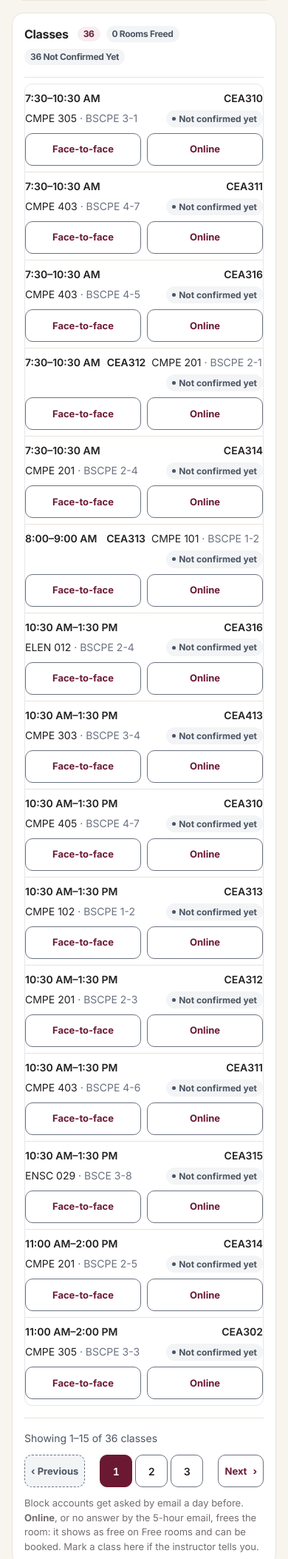
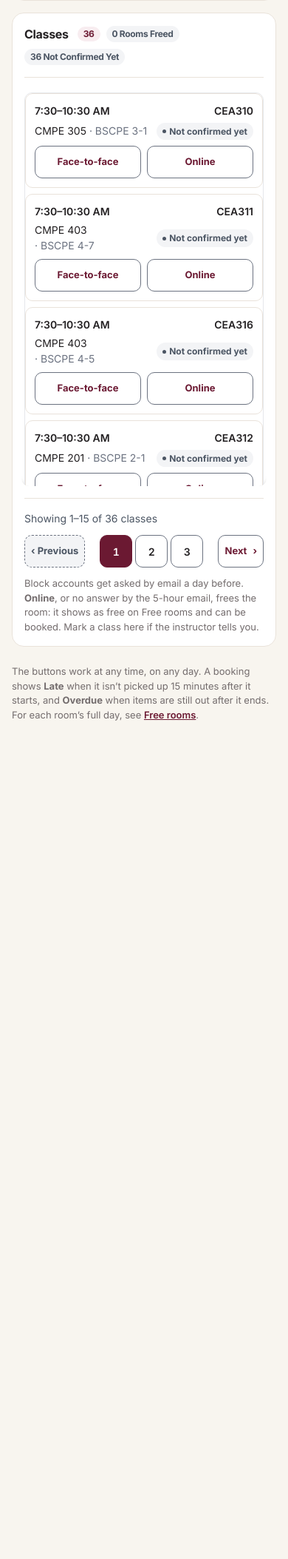
Before and after one commit to Andrie-Martin/ReserveBot, a Laravel app: page /today in a window 390 px wide. Shown: the part 693-2800 px from the top of the page at 74% size. After the commit the page ends 1667 px from the top, so only its background shows below. Run offline with Laravel 12, Linux system fonts and the light colour scheme; a user stored in the database is signed in; data comes from the database, SQL or seed files in the repository; data that the repository does not hold is empty.

Commit message:
style(mobile): Today's classes as spaced cards in a scrolling box
Each class has the same layout on phones (time and room, class and status, then
the buttons), and the list scrolls inside its own box.

```diff
--- a/public/css/operations.css
+++ b/public/css/operations.css
@@ -168,3 +168,21 @@
   .rb-ops .req-link-icon { display: block; }
   .rb-ops .req-link-word { position: absolute; width: 1px; height: 1px; padding: 0; margin: -1px; overflow: hidden; clip: rect(0, 0, 0, 0); white-space: nowrap; border: 0; }
 }
+
+/* Today's classes on phones: every class is its own spaced card with the same layout (time and room, then class and
+   status, then the buttons), and the list scrolls inside its own box so the rest of the page stays close by. */
+@media (max-width: 40rem) {
+  .rb-ops .class-scroll { max-height: min(34rem, 65vh); overflow-y: auto; overscroll-behavior: contain; margin-inline: calc(-1 * var(--rb-space-1)); padding: var(--rb-space-1); border-radius: var(--rb-radius-control); box-shadow: inset 0 -12px 10px -12px rgb(0 0 0 / .18); }
+  .rb-ops .class-scroll:focus-visible { outline: 2px solid var(--rb-color-maroon); outline-offset: 2px; }
+  .rb-ops .class-table tbody { display: grid; gap: var(--rb-space-2); }
+  .rb-ops .class-table tr { display: grid; grid-template-columns: minmax(0, 1fr) auto; grid-template-areas: "time room" "class status" "mark mark"; align-items: center; gap: var(--rb-space-1) .75rem; padding: .75rem; border: 1px solid var(--rb-border-warm); border-radius: var(--rb-radius-control); background: var(--rb-surface-panel); }
+  .rb-ops .class-table tr:last-child { border-bottom: 1px solid var(--rb-border-warm); }
+  .rb-ops .class-table td { margin: 0; text-align: left; }
+  .rb-ops .class-table td:nth-child(1) { grid-area: time; }
+  .rb-ops .class-table td:nth-child(2) { grid-area: room; margin: 0; text-align: right; }
+  .rb-ops .class-table td:nth-child(3) { grid-area: class; }
+  .rb-ops .class-table td:nth-child(4) { grid-area: status; margin: 0; text-align: right; }
+  .rb-ops .class-table td:nth-child(5) { grid-area: mark; margin-top: var(--rb-space-1); }
+  .rb-ops .class-table td:nth-child(4) .muted { display: block; }
+  .rb-ops .class-table td:nth-child(3) .muted { white-space: nowrap; }
+}
--- a/resources/views/today/index.blade.php
+++ b/resources/views/today/index.blade.php
@@ -98,6 +98,8 @@
       @elseif (session('class_marked') && session('problem'))
         <p class="error" role="alert">{{ session('problem') }}</p>
       @endif
+      {{-- On phones the list scrolls inside its own box (the page links stay under it) --}}
+      <div class="class-scroll" role="region" aria-label="Classes on {{ $date->format('l, F j') }}" tabindex="0">
       <table class="mtable class-table">
         <thead>
           <tr><th>Time</th><th>Room</th><th>Class</th><th>Face-to-face?</th><th><span class="sr-only">Mark</span></th></tr>
@@ -120,6 +122,7 @@
           @endforeach
         </tbody>
       </table>
+      </div>
       <x-ui.pager :paginator="$classPager" noun="classes" />
       <p class="hint">Block accounts get asked by email a day before. <strong>Online</strong>, or no answer by the 5-hour email, frees the room: it shows as free on Free rooms and can be booked. Mark a class here if the instructor tells you.</p>
     </div>
```
